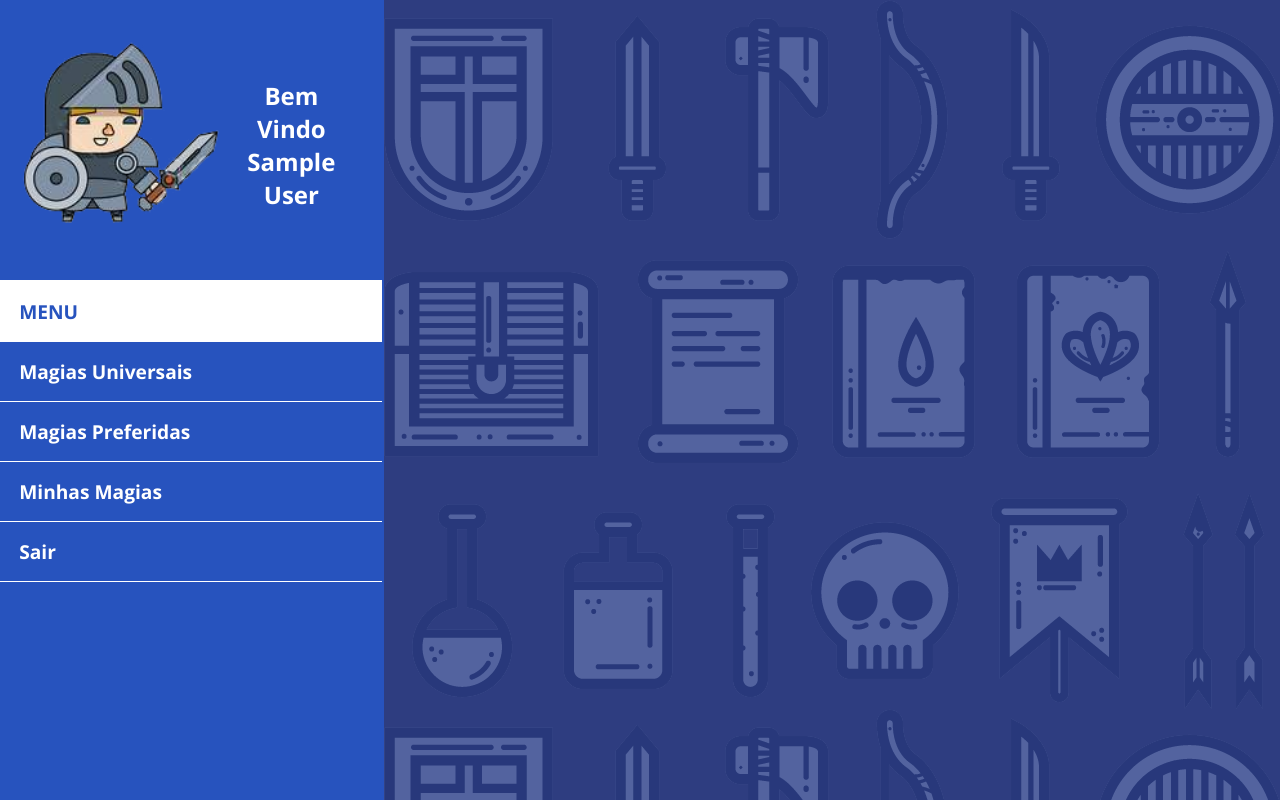
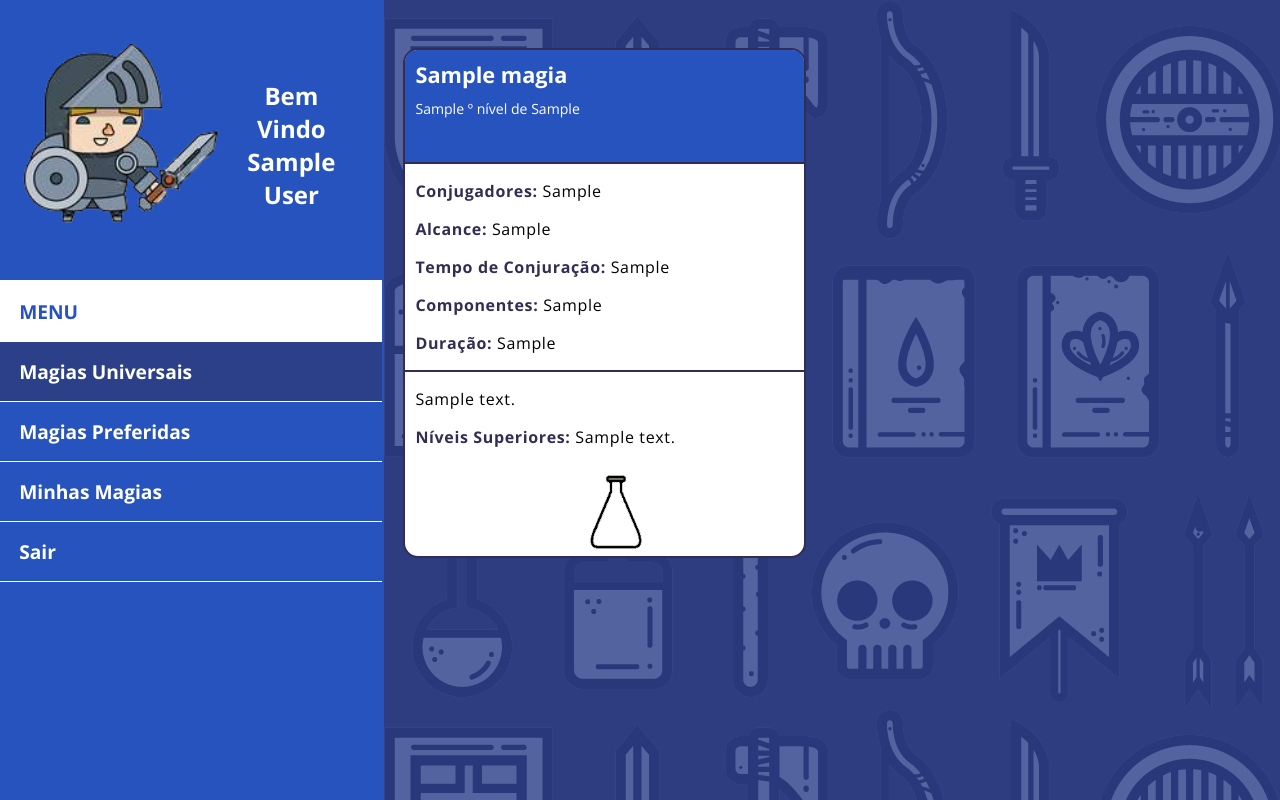
Before and after one commit to IFTM-UDI-Trabs/ProjetoMagic, a PHP site: page /pag_princi.php in a window 1280 px wide. Run offline with PHP 8.4, Linux system fonts and the light colour scheme; the visitor is signed in with stand-in values (Sample User, id 1); tables that the repository leaves empty or names only in its code hold one stand-in row (values such as "Sample post").

Commit message:
mudanças e consertos de vida!

```diff
--- a/css/pag_princi.css
+++ b/css/pag_princi.css
@@ -74,6 +74,11 @@ body, html{
     background-color: white;
 }
 
+.opcoes .lista .selec a{
+    background-color: #332d537a;
+    color: white;
+}
+
 .opcoes .lista li a{
     text-decoration: none;
     font-size: 1.5vw;
@@ -119,8 +124,8 @@ body, html{
 }
 
 .imgPocao{
-    width: 50px;
-    height: 72px;
+    width: 4vw;
+    height: 5.76vw;
 }
 
 .imgPocao:clicked{
@@ -187,6 +192,8 @@ body, html{
     box-sizing: border-box;
 
     background-color: white;
+
+    position: relative;
 }
 
 .box_inicio{
@@ -259,6 +266,9 @@ body, html{
     padding-top: 10px;
     padding-bottom: 10px;
     height: 72px;
+    position: relative;
+    bottom: 0;
+    left: 0;
 }
 
 .fundo{
@@ -355,3 +365,17 @@ body, html{
     padding-top: 1.6vh;
     background-color: #e83435;
 }
+
+.like button{
+    background-color: transparent;
+    border: none;
+    position: absolute;
+    left: 14vw;
+    bottom: .5vw;
+}
+
+.like button:focus{
+    outline: thin dotted;
+    outline: 0px auto -webkit-focus-ring-color;
+    outline-offset: 0px;
+}
--- a/js/function.js
+++ b/js/function.js
@@ -1,5 +1,5 @@
-function animacao(nera){
-    var img = document.getElementById(nera);
+function animacao(id){
+    var img = document.getElementById(id);
     var src = img.getAttribute('src');
 
     if (src == "img/pocao_vazio.png"){
--- a/pag_princi.php
+++ b/pag_princi.php
@@ -46,10 +46,34 @@
             <div class="opcoes">
                 <ul class="lista">
                     <li class="titulo">MENU</li>
-                    <li><a href="?op=0">Magias Universais</a></li>
-                    <li><a href="?op=1">Magias Preferidas</a></li>
-                    <li><a href="?op=2">Minhas Magias</a></li>
-                    <li><a onclick="sair()">Sair</a></li>
+                    <?php
+                        if ($op == 0){
+                            echo "<li class='selec'><a href='?op=0'>Magias Universais</a></li>";
+                    ?>
+                            <li><a href="?op=1">Magias Preferidas</a></li>
+                            <li><a href="?op=2">Minhas Magias</a></li>
+                            <li><a onclick="sair()">Sair</a></li>
+                    <?php
+                        } else if ($op == 1){
+                    ?>
+                            <li><a href="?op=0">Magias Universais</a></li>
+                    <?php
+                            echo "<li class='selec'><a href='?op=1'>Magias Preferidas</a></li>";
+                    ?>
+                            <li><a href="?op=2">Minhas Magias</a></li>
+                            <li><a onclick="sair()">Sair</a></li>
+                    <?php
+                        } else if ($op == 2){
+                    ?>
+                            <li><a href="?op=0">Magias Universais</a></li>
+                            <li><a href="?op=1">Magias Preferidas</a></li>
+                    <?php
+                            echo "<li class='selec'><a href='?op=2'>Minhas Magias</a></li>";
+                    ?>
+                            <li><a onclick="sair()">Sair</a></li>
+                    <?php
+                        }
+                    ?>
                 </ul>
             </div>
         </div>
@@ -63,7 +87,7 @@
 
             $conetca = conecta();
 
-            $texto_sql = @ "SELECT * FROM magia WHERE user='$nome'";
+            $texto_sql = @ "SELECT * FROM magia";
             $resultado = @ mysqli_query($conetca, $texto_sql);
             $selecao = mysqli_num_rows($resultado);
 
@@ -87,6 +111,14 @@
                     $descricaolvl_magia = $linha['descricaolvl'];
                     $like_magia = $linha['curtidas'];
                     // echo strstr($conjurador_magia, ',', false);
+
+                    $texto_sql = @ "SELECT * FROM cad_user WHERE nome='$nome'";
+                    $result = @ mysqli_query($conetca, $texto_sql);
+
+                    while ($linha = mysqli_fetch_array($result)){
+                        $magias = $linha['magias'];
+                    }
+
                     ?>
                     <div class="box_total">
                         <div class="box_inicio">
@@ -118,8 +150,15 @@
                         </div>
                         <div class="like">
                             <?php
-                            echo "<img src='img/pocao_vazio.png' class='imgPocao' id='$id' onclick='animacao($id)'>"
+                            if (stripos($magias, $nome_magia) == false){
+                                echo "<form action='?op=3' id='form$id' method='POST'>";
+                                echo "<button type='submit' name='id' value='$id'><img src='img/pocao_vazio.png' class='imgPocao'id='$id'onclick='animacao($id)'></button>";
+                            } else {
+                                echo "<form action='?op=3' id='form$id' method='POST'>";
+                                echo "<button type='submit' name='id' value='$id'><img src='img/pocao_like.png' class='imgPocao'id='$id'onclick='animacao($id)'></button>";
+                            }
                             ?>
+                            </form>
                         </div>
                     </div>
             <?php
@@ -142,7 +181,8 @@
         } else if ($op == 1){
             ?>
 
-
+                <a class="button" href="cad_magia.php">Adicionar Magia +</a>
+                <div class="magias">
 
             <?php
         } else if ($op == 2){
@@ -162,10 +202,10 @@
             $q = 0;
             $s = 0;
 
+            if ($q == 0){
+                echo "<div class='linha'>";
+            }
             while ($linha = mysqli_fetch_array($resultado)){
-                    if ($q == 0){
-                        echo "<div class='linha'>";
-                    }
                     $id = $linha['id'];
                     $nome_magia = $linha['nome'];
                     $escola_magia = $linha['escola'];
@@ -179,6 +219,14 @@
                     $descricaolvl_magia = $linha['descricaolvl'];
                     $like_magia = $linha['curtidas'];
                     // echo strstr($conjurador_magia, ',', false);
+
+                    $texto_sql = @ "SELECT * FROM cad_user WHERE nome='$nome'";
+                    $result = @ mysqli_query($conetca, $texto_sql);
+
+                    while ($linha = mysqli_fetch_array($result)){
+                        $magias = $linha['magias'];
+                    }
+
                     ?>
                     <div class="box_total">
                         <div class="box_inicio">
@@ -196,8 +244,8 @@
                         <div class="info_basica">
                             <?php
                             echo "<p><span class='sub'>Conjugadores:</span> <span class='conj'>$conjurador_magia</span></p>";
-                            echo "<p><span class='sub'>Alcance:</span> $alcance_magia pés</p>";
-                            echo "<p><span class='sub'>Tempo de Conjuração:</span> $tempo_magia Ação</p>";
+                            echo "<p><span class='sub'>Alcance:</span> $alcance_magia</p>";
+                            echo "<p><span class='sub'>Tempo de Conjuração:</span> $tempo_magia</p>";
                             echo "<p><span class='sub'>Componentes:</span> $componentes_magia</p>";
                             echo "<p><span class='sub'>Duração:</span> $duracao_magia</p>";
                             ?>
@@ -210,8 +258,15 @@
                         </div>
                         <div class="like">
                             <?php
-                            echo "<img src='img/pocao_vazio.png' class='imgPocao' id='$id' onclick='animacao($id)'>"
+                            if (stripos($magias, $nome_magia) == false){
+                                echo "<form action='?op=3' id='form$id' method='POST'>";
+                                echo "<button type='submit' name='id' value='$id'><img src='img/pocao_vazio.png' class='imgPocao'id='$id'onclick='animacao($id)'></button>";
+                            } else {
+                                echo "<form action='?op=3' id='form$id' method='POST'>";
+                                echo "<button type='submit' name='id' value='$id'><img src='img/pocao_like.png' class='imgPocao'id='$id'onclick='animacao($id)'></button>";
+                            }
                             ?>
+                            </form>
                         </div>
                     </div>
             <?php
@@ -221,7 +276,7 @@
                 echo "</div>\n<div class='linha'>";
                 $q = 0;
             } else {
-                if ($s = $selecao){} else {
+                if ($s <= $selecao){} else {
                     echo "</div>";
                 }
             }
@@ -229,7 +284,45 @@
             ?>
                 </div>
             </div> <!-- Fechando DIV pag  -->
+
             <?php
+        } else if ($op == 3){
+            $id = $_REQUEST['id'];
+            $nome = $_SESSION['nome'];
+
+            $texto_sql = "SELECT * FROM cad_user WHERE nome='$nome'";
+            $con = conecta();
+            $result = mysqli_query($con,$texto_sql);
+
+            while($linha = mysqli_fetch_array($result)){
+                $magias = $linha['magias'];
+            }
+
+            $texto_sql = "SELECT * FROM magia WHERE id='$id'";
+            $con = conecta();
+            $result = mysqli_query($con,$texto_sql);
+
+            while($linha = mysqli_fetch_array($result)){
+                $magia_atual = $linha['nome'];
+            }
+
+            if (stripos($magias, $magia_atual) == false){
+                $texto_sql = "UPDATE cad_user SET magias='$magias $magia_atual' WHERE nome='$nome'";
+                $con = conecta();
+                $result = mysqli_query($con,$texto_sql);
+
+                trocaPagina("?op=0");
+            } else {
+                $magias = str_replace(" $magia_atual", "", $magias);
+
+                $texto_sql = "UPDATE cad_user SET magias='$magias' WHERE nome='$nome'";
+                $con = conecta();
+                $result = mysqli_query($con,$texto_sql);
+
+                trocaPagina("?op=0");
+            }
+
+
         }
     ?>
 
```
Also changed, not shown: other parts of css/pag_princi.css (+24 -24 lines).
